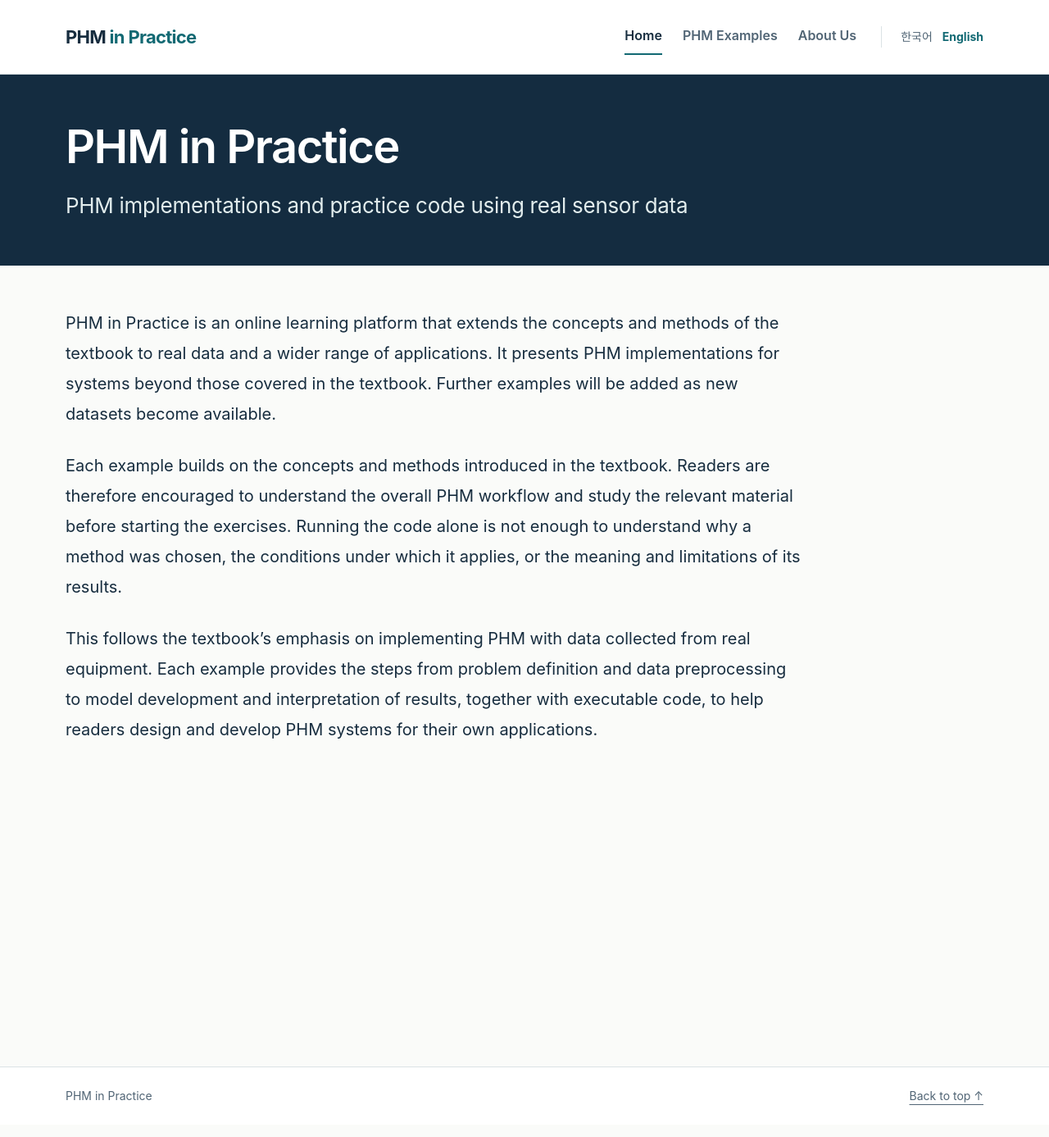
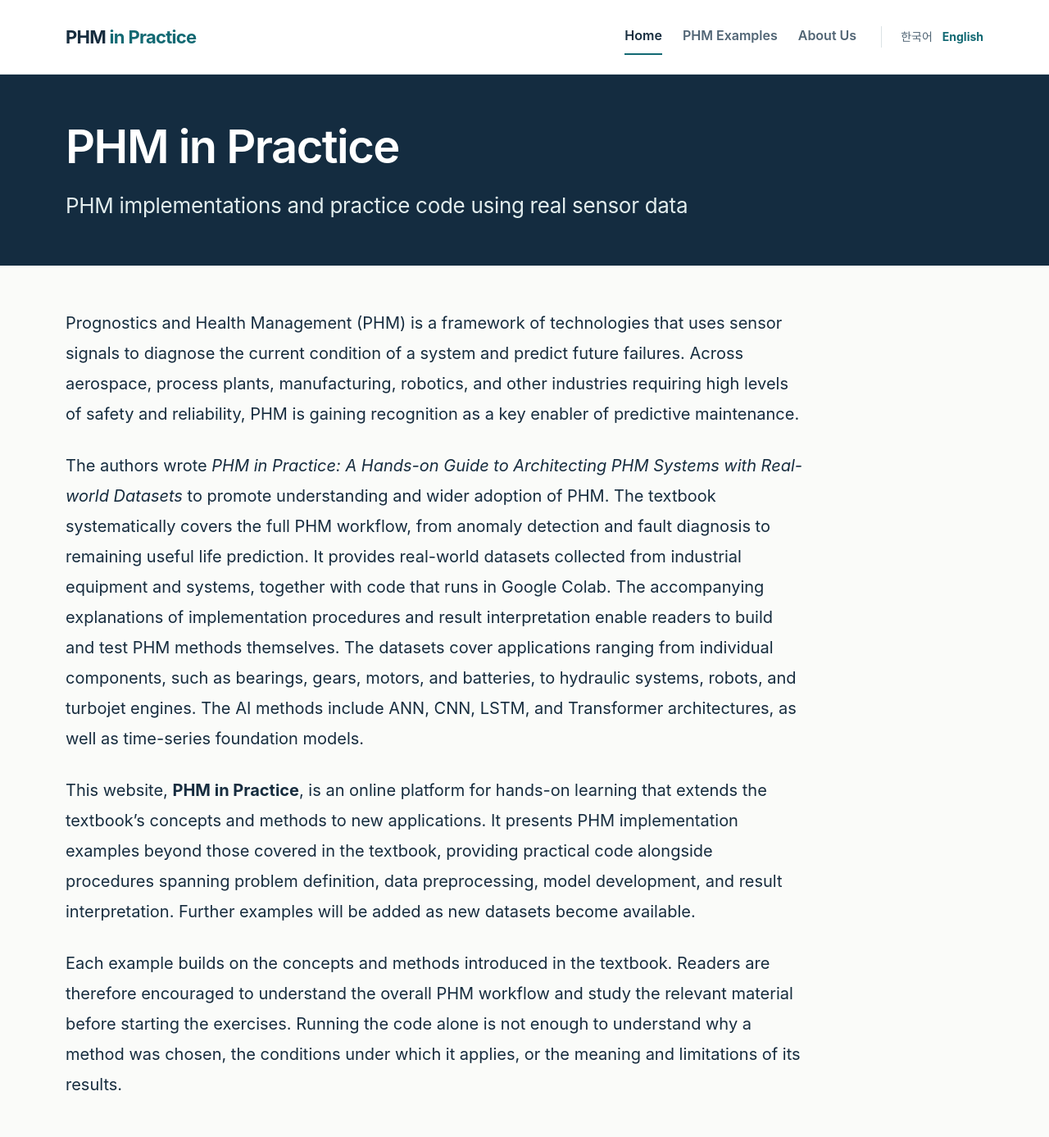
Before and after one commit to phm-in-practice/phm-in-practice.github.io, a Jekyll site: the page built from en/index.md, in a window 1280 px wide and 1400 px high. Shown: the top 1387 px of the window at 82% size. Built offline with Jekyll 4.4.1, drawn with Linux system fonts in a browser that asks for light colours.

Commit message:
Update index.md

```diff
--- a/en/index.md
+++ b/en/index.md
@@ -7,8 +7,10 @@ subtitle: PHM implementations and practice code using real sensor data
 ---
 <!-- In the settings block at the top, change only the title and subtitle text. Edit the text below freely; leave one blank line between paragraphs. -->
 
-PHM in Practice is an online learning platform that extends the concepts and methods of the textbook to real data and a wider range of applications. It presents PHM implementations for systems beyond those covered in the textbook. Further examples will be added as new datasets become available.
+Prognostics and Health Management (PHM) is a framework of technologies that uses sensor signals to diagnose the current condition of a system and predict future failures. Across aerospace, process plants, manufacturing, robotics, and other industries requiring high levels of safety and reliability, PHM is gaining recognition as a key enabler of predictive maintenance.
+
+The authors wrote *PHM in Practice: A Hands-on Guide to Architecting PHM Systems with Real-world Datasets* to promote understanding and wider adoption of PHM. The textbook systematically covers the full PHM workflow, from anomaly detection and fault diagnosis to remaining useful life prediction. It provides real-world datasets collected from industrial equipment and systems, together with code that runs in Google Colab. The accompanying explanations of implementation procedures and result interpretation enable readers to build and test PHM methods themselves. The datasets cover applications ranging from individual components, such as bearings, gears, motors, and batteries, to hydraulic systems, robots, and turbojet engines. The AI methods include ANN, CNN, LSTM, and Transformer architectures, as well as time-series foundation models.
+
+This website, **PHM in Practice**, is an online platform for hands-on learning that extends the textbook’s concepts and methods to new applications. It presents PHM implementation examples beyond those covered in the textbook, providing practical code alongside procedures spanning problem definition, data preprocessing, model development, and result interpretation. Further examples will be added as new datasets become available.
 
 Each example builds on the concepts and methods introduced in the textbook. Readers are therefore encouraged to understand the overall PHM workflow and study the relevant material before starting the exercises. Running the code alone is not enough to understand why a method was chosen, the conditions under which it applies, or the meaning and limitations of its results.
-
-This follows the textbook’s emphasis on implementing PHM with data collected from real equipment. Each example provides the steps from problem definition and data preprocessing to model development and interpretation of results, together with executable code, to help readers design and develop PHM systems for their own applications.
```
